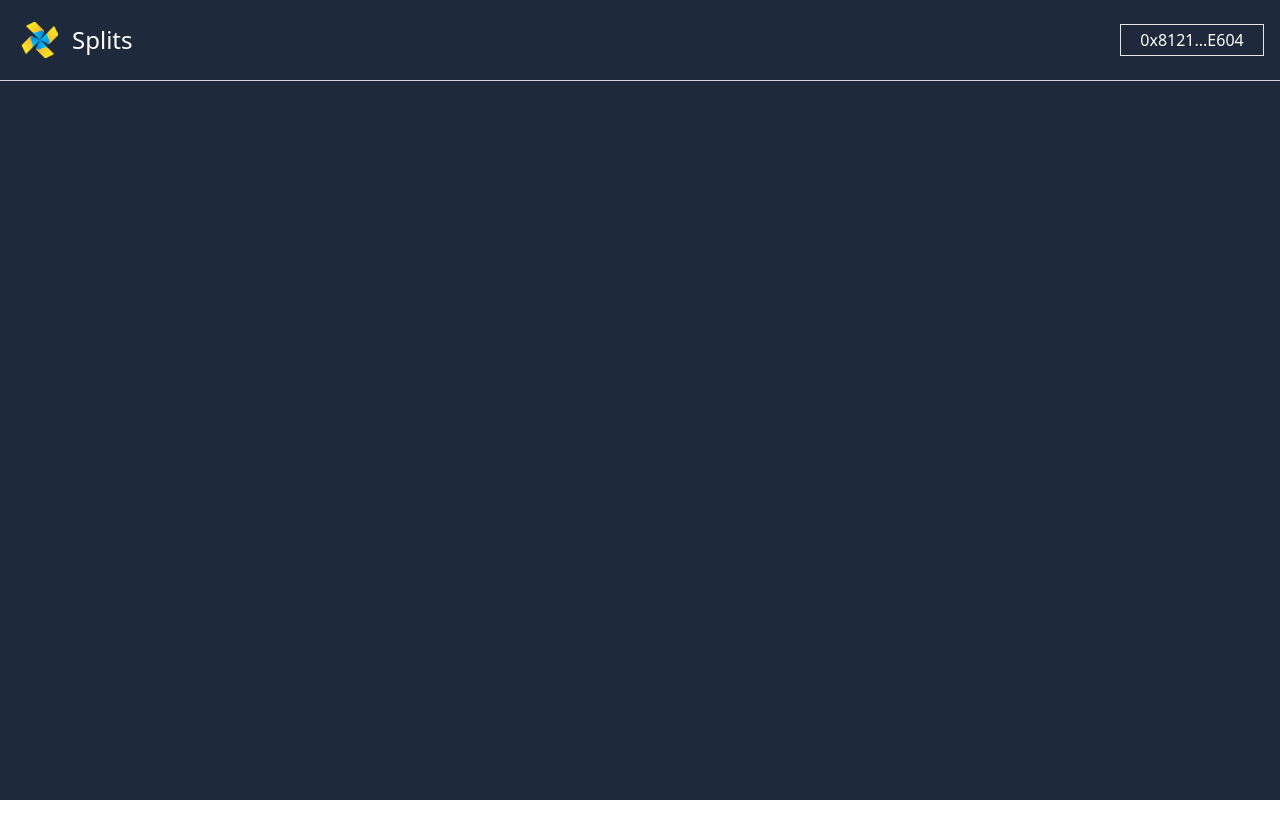
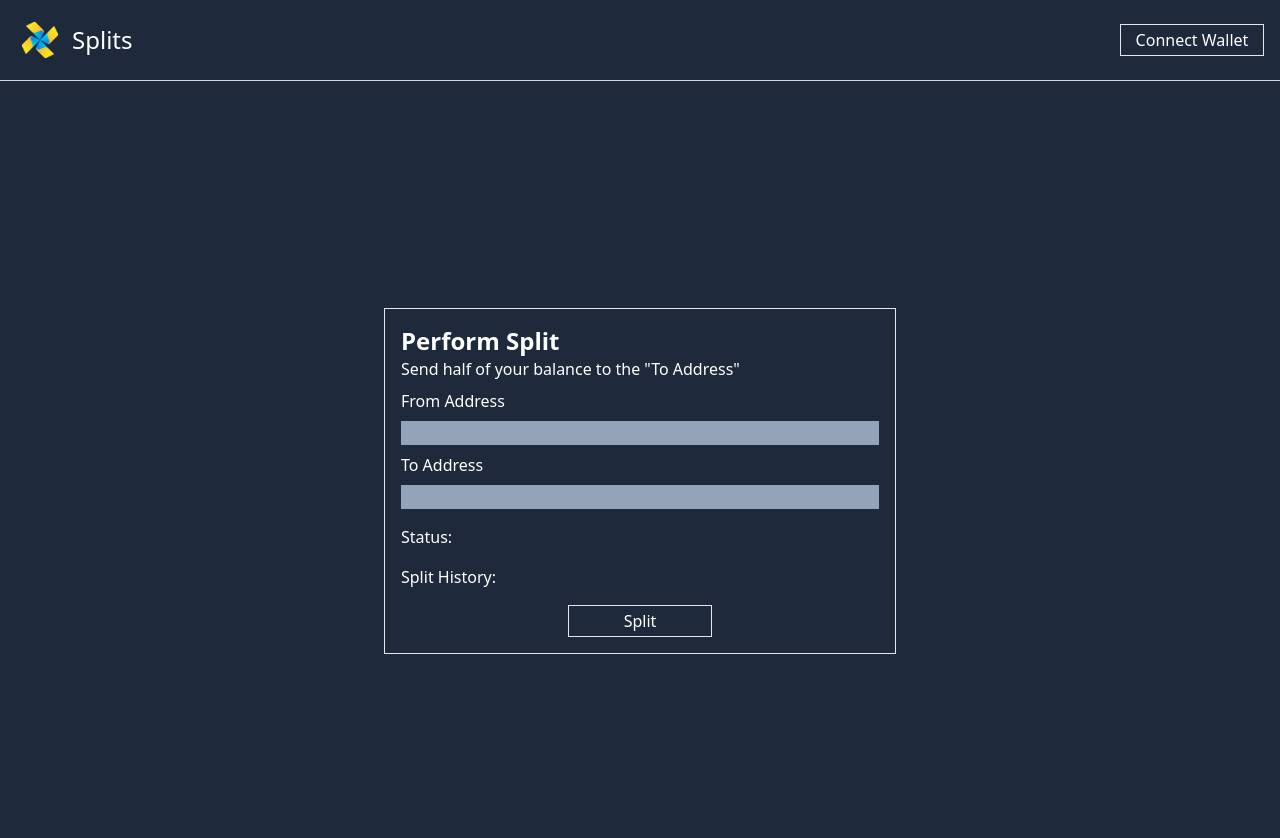
Before and after one commit to wzrdk3lly/splits-front-end, a React (Vite) app: page / in a window 1280 px wide. Shown: the top 838 px of the page. Before the commit the page ends 800 px from the top, so only its background shows below. Built offline with nearby package versions, Linux system fonts and the light colour scheme.

Commit message:
ADD from and to address input fields

```diff
--- a/src/App.jsx
+++ b/src/App.jsx
@@ -10,20 +10,23 @@ function App() {
   - splits contract address = 0xC97c3Ad1Cd7160Dc5939068a344A1850c44eb27B
   */
 
-    const [walletAddress, setWalletAddress] = useState("0x81215d34367AF48d01E728AfF2976d9Df32fE604");
+  const [walletAddress, setWalletAddress] = useState("");
+  const [toAddress, setToAddress] = useState("");
+  const [fromAddress, setFromAddress] = useState("")
+
   // getConnected wallet address and set the state of connectedWallet
 
   // getSplitHistory async function using current connected wallet address
 
-  // performSplit async function
-
+   async function performSplit(){
+    console.log("performing split")
+}
   function connectWallet(){
     console.log("wallet connect attempt")
   }
 
-
   return (
-   <div className='bg-slate-800 h-screen'>
+   <div >
     {/* Header component with the splits logo */}
      <Header
       walletAddress={walletAddress}
@@ -31,17 +34,31 @@ function App() {
       />
 
      {/* Main Card with */}
-     {/* Header 3 to call out splits  */}
-     {/* Paragraph with a sentence on what the user should do  */}
-     {/* Start form with a from label  */}
-     {/* input text field that highlights white when clicked into  */}
+     <div className='flex justify-center items-center h-screen text-white'>
+      <div className='border w-[40%] p-4'>
+        <h1 className='text-2xl font-bold'>Perform Split</h1>
+        <span>Send half of your balance to the "To Address" </span>
+        <form className="mt-2" action="">
+          <div className='grid grid-cols-1 gap-y-2'>
+          <label htmlFor="fromAddress">From Address</label>
+          <input className="bg-slate-400" type="text" name='fromAddress' value="" readOnly/>
+          <label htmlFor="toAddress">To Address</label>
+          <input className="bg-slate-400" type="toAddress" name='toAddress' value={toAddress} onChange={(e) => setToAddress(e.target.value)} />
+          </div>
+        </form>
+        <div className='mt-4'>Status: </div>
+        <div className='mt-4'>Split History: </div>
 
-     {/* to label */}
-     {/* input test field that highlights white when clicked or selected */}
 
-     {/* Status label: will emit an event if split is successful */}
+        <div className='flex justify-center mt-4'>
+        <button className="border h-8 w-36" onClick={performSplit}>Split</button>
+        </div>
 
-     {/* solit history label: displays current split history of from address  */}
+      </div>
+
+
+     </div>
+
 
 
 
--- a/src/index.css
+++ b/src/index.css
@@ -1,3 +1,8 @@
 @tailwind base;
 @tailwind components;
 @tailwind utilities;
+
+/* Locks the background color throughout prevents the edge of the screen view  */
+body{
+  background-color: rgb(30 41 59);
+}
```
